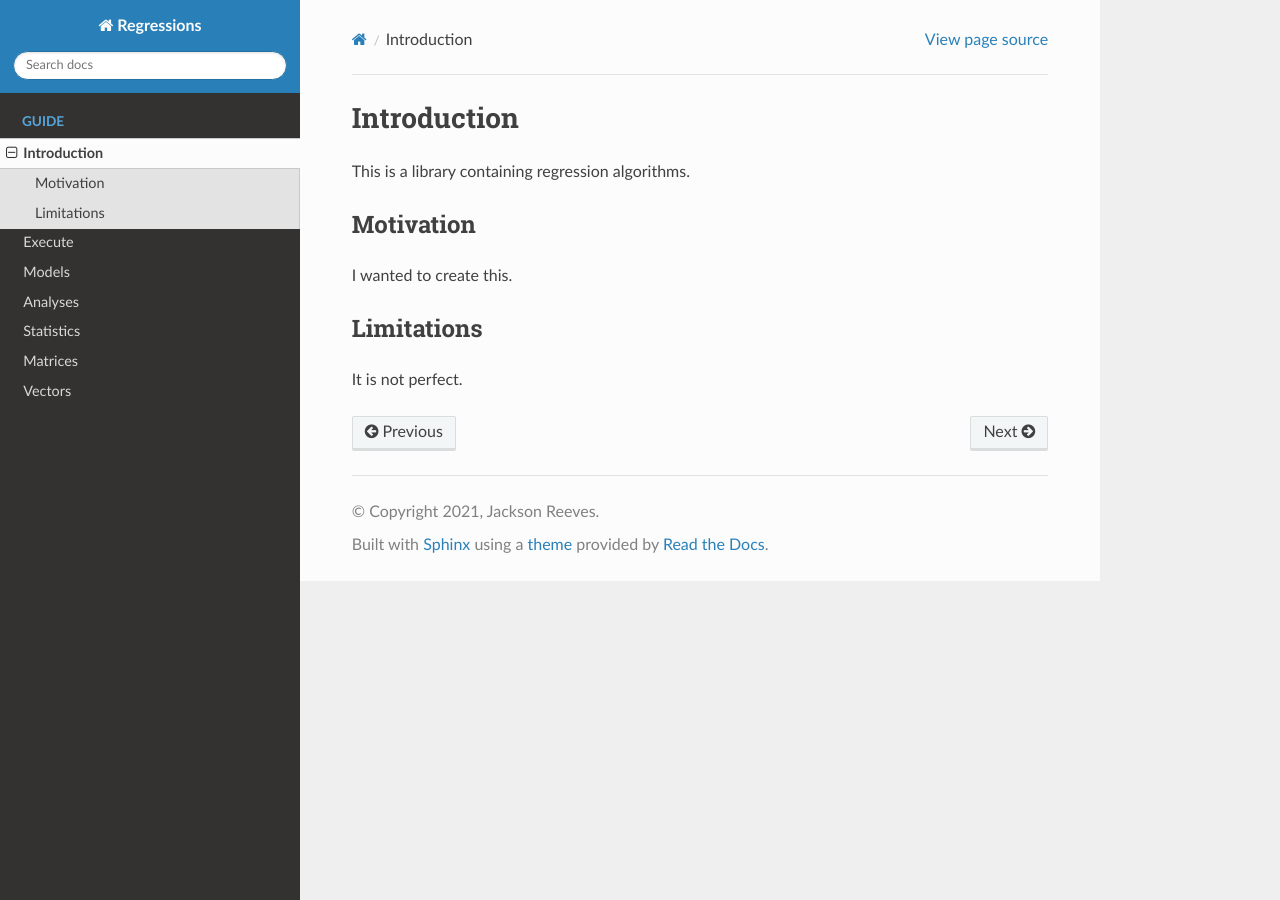
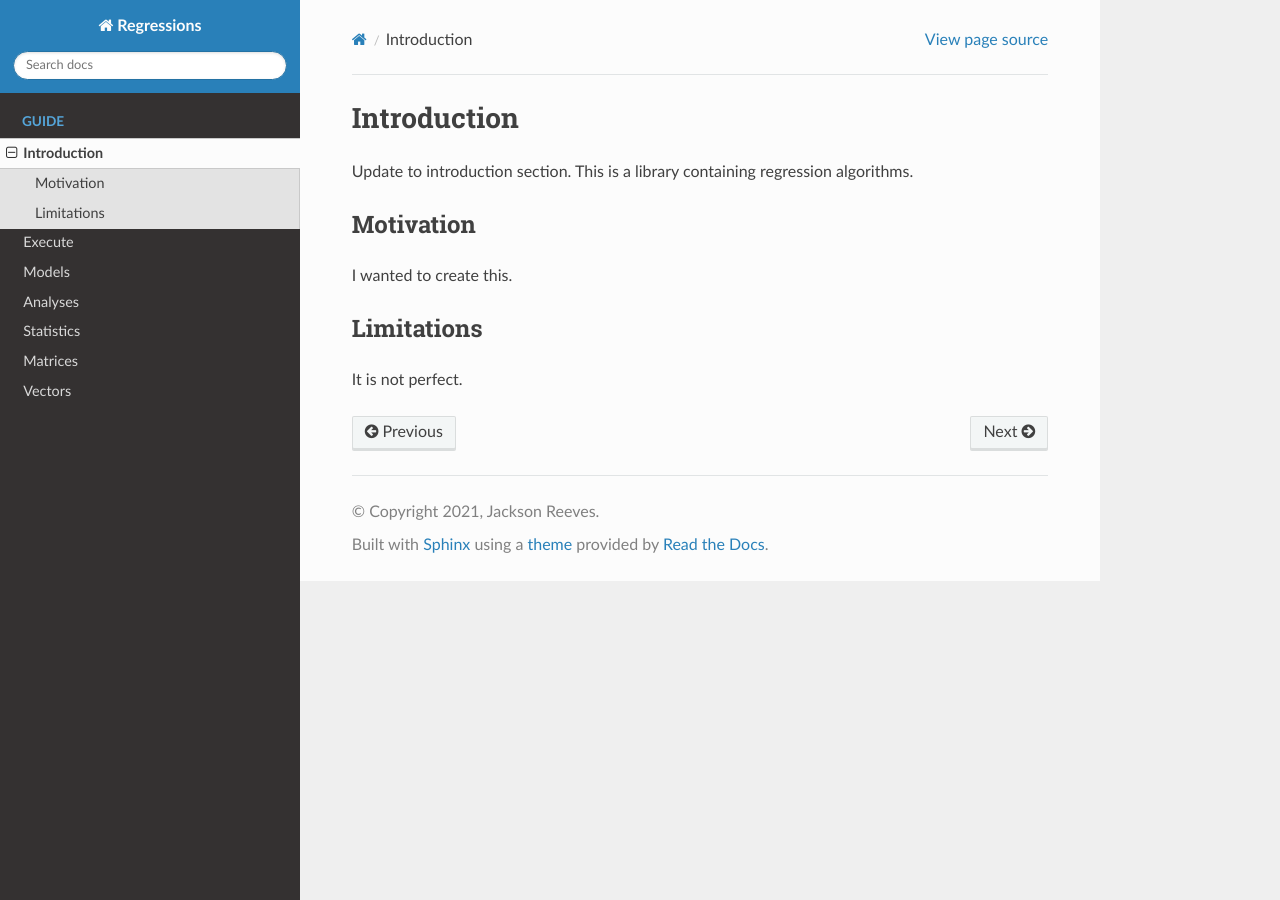
Before and after one commit to jtreeves/regressions_library, a Sphinx documentation site: the page built from documentation/source/sections/introduction.rst, in a window 1280 px wide. Built offline with Sphinx 7.4.7 and the Read the Docs theme 2.0.0, drawn with Linux system fonts in a browser that asks for light colours.

Commit message:
[documentation] Update top-level files

```diff
--- a/documentation/source/sections/execute.rst
+++ b/documentation/source/sections/execute.rst
@@ -1,5 +1,7 @@
 Execute
 -------
+Information about execute function.
+
 .. automodule:: library.execute
     :members:
 
--- a/documentation/source/sections/introduction.rst
+++ b/documentation/source/sections/introduction.rst
@@ -1,6 +1,6 @@
 Introduction
 ============
-
+Update to introduction section.
 This is a library containing regression algorithms.
 
 Motivation
```
